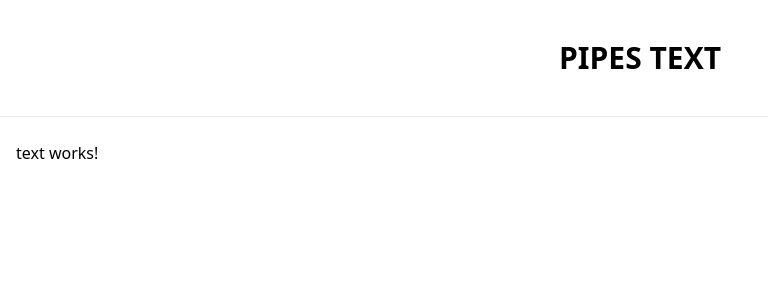
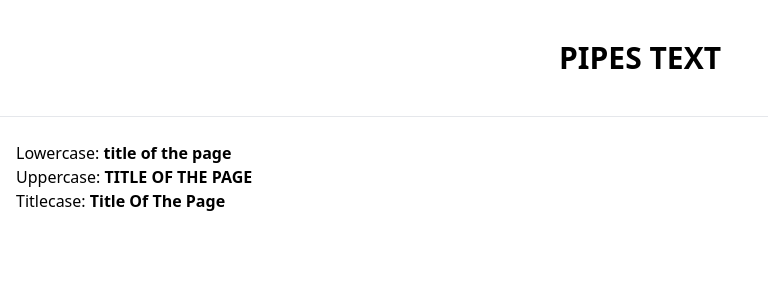
Before and after one commit to moive/pipeapp-angular, an Angular app: page / in a window 1280 px wide. Shown: the top 300 px of the page, without its empty margins (0-768 px from the left). Built offline with nearby package versions, Linux system fonts and the light colour scheme.

Commit message:
working with piÃpes: lowercase, uppercase and titlecase

```diff
--- a/src/app/components/pipes-common/text/text.component.html
+++ b/src/app/components/pipes-common/text/text.component.html
@@ -1 +1,9 @@
-<p>text works!</p>
+<p>
+  Lowercase: <b>{{ text | lowercase }}</b>
+</p>
+<p>
+  Uppercase: <b>{{ text | uppercase }}</b>
+</p>
+<p>
+  Titlecase: <b>{{ text | titlecase }}</b>
+</p>
--- a/src/app/components/pipes-common/text/text.component.ts
+++ b/src/app/components/pipes-common/text/text.component.ts
@@ -3,13 +3,11 @@ import { Component, OnInit } from '@angular/core';
 @Component({
   selector: 'app-text',
   templateUrl: './text.component.html',
-  styleUrls: ['./text.component.scss']
+  styleUrls: ['./text.component.scss'],
 })
 export class TextComponent implements OnInit {
+  text: string = 'TiTle oF the pAgE';
+  constructor() {}
 
-  constructor() { }
-
-  ngOnInit(): void {
-  }
-
+  ngOnInit(): void {}
 }
```
